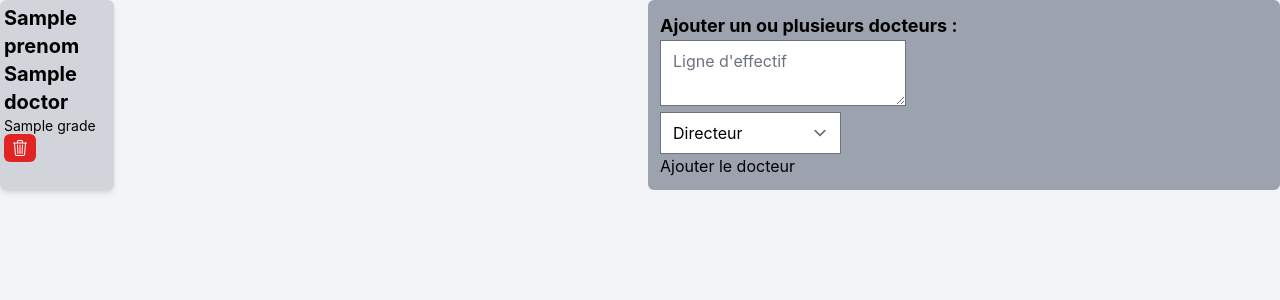
After one commit to Wiibleyde/FailyV-Dispatch, a Flask app: template templates/doctors.html in a window 1280 px wide. The commit adds this page. Shown: the top 300 px of the page. Run offline with Flask 3, Linux system fonts and the light colour scheme; tables that the repository leaves empty hold one stand-in row (values such as "Sample post"); the template is opened without the code that fills it: values that come from a table or form of the project are taken from there, most other values are stand-ins (such as "Sample title", 1, 10 or a date in 2020); some libraries are stand-ins or nearby versions.

Commit message:
Update doc page with doc list and add doctors

```diff
--- a/main.py
+++ b/main.py
@@ -66,16 +66,26 @@ def index():
 def doctors():
     form = AddDocteurForm()
     if form.validate_on_submit():
-        nom = form.nomDoc.data
-        prenom = form.prenomDoc.data
-        grade = form.gradeDoc.data
-        database.insertDoc(nom, prenom, grade)
-        flash(f'{prenom} ajouté avec succès !', 'success')
+        doc = RegexUtils.doctorToList(form.zoneText.data, form.grade.data)
+        addDoctorsToDatabase(doc)
+        strDoc = ''
+        for d in doc:
+            strDoc += f'{d.prenom} {d.nom}, '
+        flash(f'{strDoc} ajoutés avec succès !', 'success')
         return redirect(url_for('doctors'))
-    doctors = database.selectDocs()
+    doctors = database.selectDoc()
+    doctorsObj = []
     for doc in doctors:
-        doc = DocteurObj(doc[0], doc[1], doc[2], doc[3], doc[4], doc[5])
-    return render_template('doctors.html', form=form, doctors=doctors)
+        doc = DocteurObj(*doc)
+        doctorsObj.append(doc)
+    return render_template('doctors.html', form=form, doctors=doctorsObj)
+
+@app.route('/doctor/delete/<int:id>', methods=['GET', 'POST'])
+def deleteDoctor(id):
+    doc = database.selectDocById(id)
+    database.deleteDoc(id)
+    flash(f'{doc[2]} {doc[1]} supprimé avec succès !', 'success')
+    return redirect(url_for('doctors'))
 
 @app.route('/deleteIntervention/<int:id>', methods=['GET', 'POST'])
 def deleteIntervention(id):
@@ -176,8 +186,7 @@ if __name__=='__main__':
         31/03/2023 - 555-3425 Cecil Madera""","Résident")
     addDoctorsToDatabase(docs)
     docs = RegexUtils.doctorToList("""04/04/2023 - 555-0271 Elliot Hawkins
-        21/04/2023 - 555-1412 Emma Vandamme
-        ""","Interne")
+        21/04/2023 - 555-1412 Emma Vandamme""","Interne")
     addDoctorsToDatabase(docs)
     database.insertSalle("Harper")
     database.insertSalle("Kyle")
--- /dev/null
+++ b/templates/doctors.html
@@ -0,0 +1,60 @@
+<!DOCTYPE html>
+<html lang="en">
+    <head>
+        <meta charset="UTF-8">
+        <meta http-equiv="X-UA-Compatible" content="IE=edge">
+        <meta name="viewport" content="width=device-width, initial-scale=1.0">
+        {% include "fragments/import.html" %}
+        <link rel="stylesheet" href="/static/output.css">
+        <title>Docteurs</title>
+    </head>
+    <header>
+        {% include "fragments/message.html" %}
+    </header>
+    <body class="bg-gray-100">
+        <div class="container mx-auto grid grid-cols-2 gap-4">
+            <div id="doctorList" class="grid grid-cols-5 gap-4">
+                {% for doctor in doctors %}
+                    {% if doctor.grade == "Directeur"%}
+                        <div class="bg-red-600 rounded-md shadow-md p-1">
+                    {% elif doctor.grade == "Directeur Adjoint" %}
+                        <div class="bg-red-500 rounded-md shadow-md p-1">
+                    {% elif doctor.grade == "Chef de service" %}
+                        <div class="bg-orange-300 rounded-md shadow-md p-1">
+                    {% elif doctor.grade == "Spécialiste" %}
+                        <div class="bg-blue-600 rounded-md shadow-md p-1">
+                    {% elif doctor.grade == "Titulaire" %}
+                        <div class="bg-blue-400 rounded-md shadow-md p-1">
+                    {% elif doctor.grade == "Résident" %}
+                        <div class="bg-blue-200 rounded-md shadow-md p-1">
+                    {% elif doctor.grade == "Interne" %}
+                        <div class="bg-green-400 rounded-md shadow-md p-1">
+                    {% else %}
+                        <div class="bg-gray-300 rounded-md shadow-md p-1">
+                    {% endif %}
+                        <h1 class="text-xl font-bold">{{ doctor.prenom }} {{ doctor.nom }}</h1>
+                        <p class="text-sm">{{ doctor.grade }}</p>
+                        <a href="/doctor/delete/{{ doctor.id }}" class="py-1 px-2 rounded-md text-white bg-red-600 hover:bg-red-700"><i class="bi bi-trash3"></i></a>
+                    </div>
+                {% endfor %}
+            </div>
+            <div class="bg-gray-400 rounded-md p-3">
+                <h2 class="text-lg font-bold mt-5">Ajouter un ou plusieurs docteurs :</h2>
+                {% block createDoc %}
+                    <form method="post" class="flex flex-col">
+                        {{ form.hidden_tag() }}
+                        <div class="text-black my-1">
+                            {{ form.zoneText }}
+                        </div>
+                        <div class="text-black my-1">
+                            {{ form.grade }}
+                        </div>
+                        <div>
+                            {{ form.submitDoc }}
+                        </div>
+                    </form>
+                {% endblock %}
+            </div>
+        </div>
+    </body>
+</html>
--- a/templates/index.html
+++ b/templates/index.html
@@ -107,7 +107,7 @@
                                                 </div>
                                             </div>
                                             <div class="dropdown inline-block relative">
-                                                <button onclick="salleDropdown('{{ doctor.id }}')" class="dropbtn py-1 px-2 rounded-md text-white {% if doctor.inSalle %} bg-red-500 hover:bg-red-700 {% else %} bg-green-400 hover:bg-green-600 {% endif %}">
+                                                <button onclick="salleDropdown('{{ doctor.id }}')" class="dropbtn py-1 px-2 rounded-md text-white {% if doctor.inSalle %} bg-red-500 hover:bg-red-600 {% else %} bg-green-400 hover:bg-green-600 {% endif %}">
                                                     Salle
                                                 </button>
                                                 <div id="salleDrop{{ doctor.id }}" class="dropdown-content absolute bg-gray-100 shadow-md rounded-md z-10">
--- a/utils/flaskForms.py
+++ b/utils/flaskForms.py
@@ -1,12 +1,11 @@
 from flask_wtf import FlaskForm
-from wtforms import StringField, validators, SubmitField, BooleanField
+from wtforms import StringField, validators, SubmitField, BooleanField, SelectField, TextAreaField
 from wtforms.validators import DataRequired
 
 class AddDocteurForm(FlaskForm):
-    nomDoc = StringField('Nom', [validators.Length(min=1, max=50)])
-    prenomDoc = StringField('Prenom', [validators.Length(min=1, max=50)])
-    gradeDoc = StringField('Grade', [validators.Length(min=1, max=50)])
-    submitDoc = SubmitField('Submit', [validators.Length(min=1, max=50)])
+    zoneText = TextAreaField('zoneText', validators=[DataRequired()], render_kw={"placeholder": "Ligne d'effectif"})
+    grade = SelectField('grade', choices=[('Directeur', 'Directeur'), ('Directeur Adjoint', 'Directeur Adjoint'), ('Chef de service', 'Chef de service'), ('Spécialiste', 'Spécialiste'), ('Titulaire', 'Titulaire'), ('Résident', 'Résident'), ('Interne', 'Interne')])
+    submitDoc = SubmitField('submitDoc', render_kw={"value": "Ajouter le docteur"})
 
 class AddInterventionForm(FlaskForm):
     nomInt = StringField('nomInt', validators=[DataRequired()], render_kw={"placeholder": "Nom de l'intervention"})
```
Also changed, not shown: docteur.ini (added, +36 -0 lines), services/SqlService.py (+9 -2 lines), templates/docteur.html (deleted, +0 -40 lines), services/IniService.py (added).
